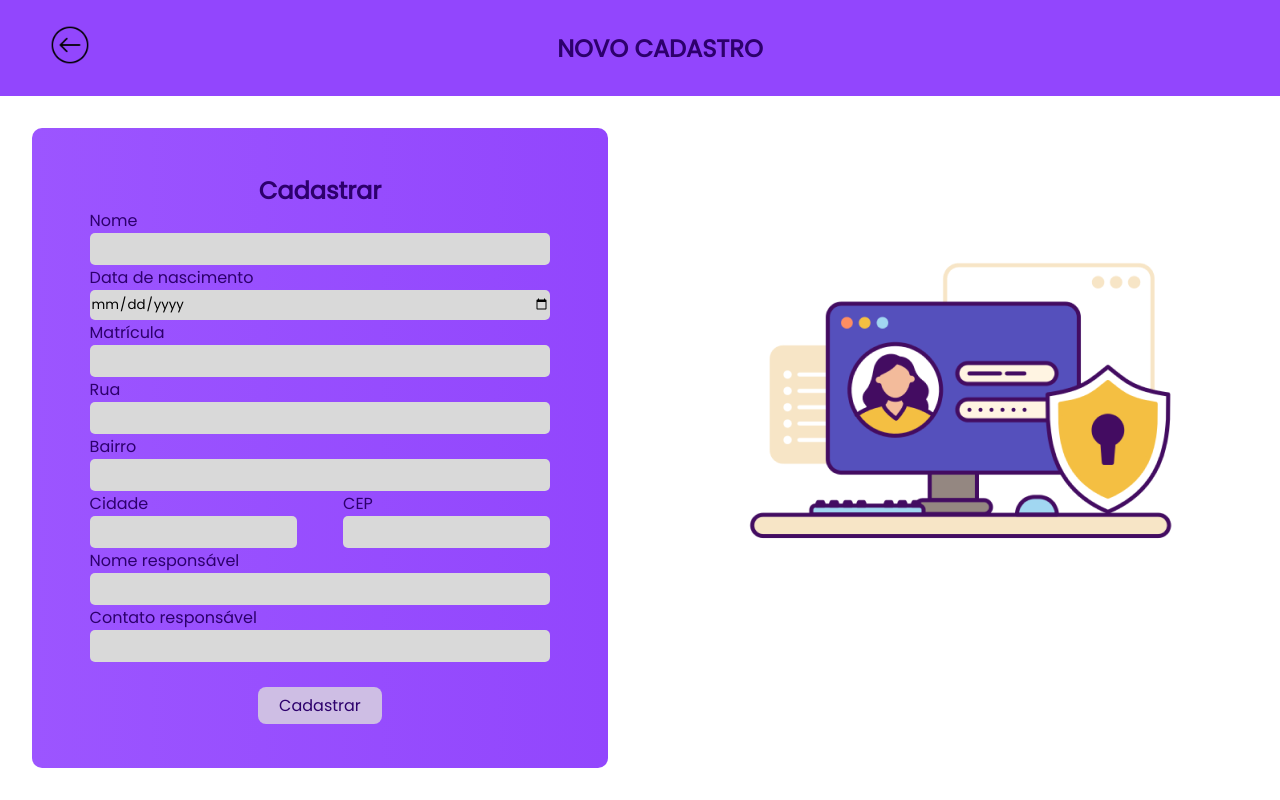
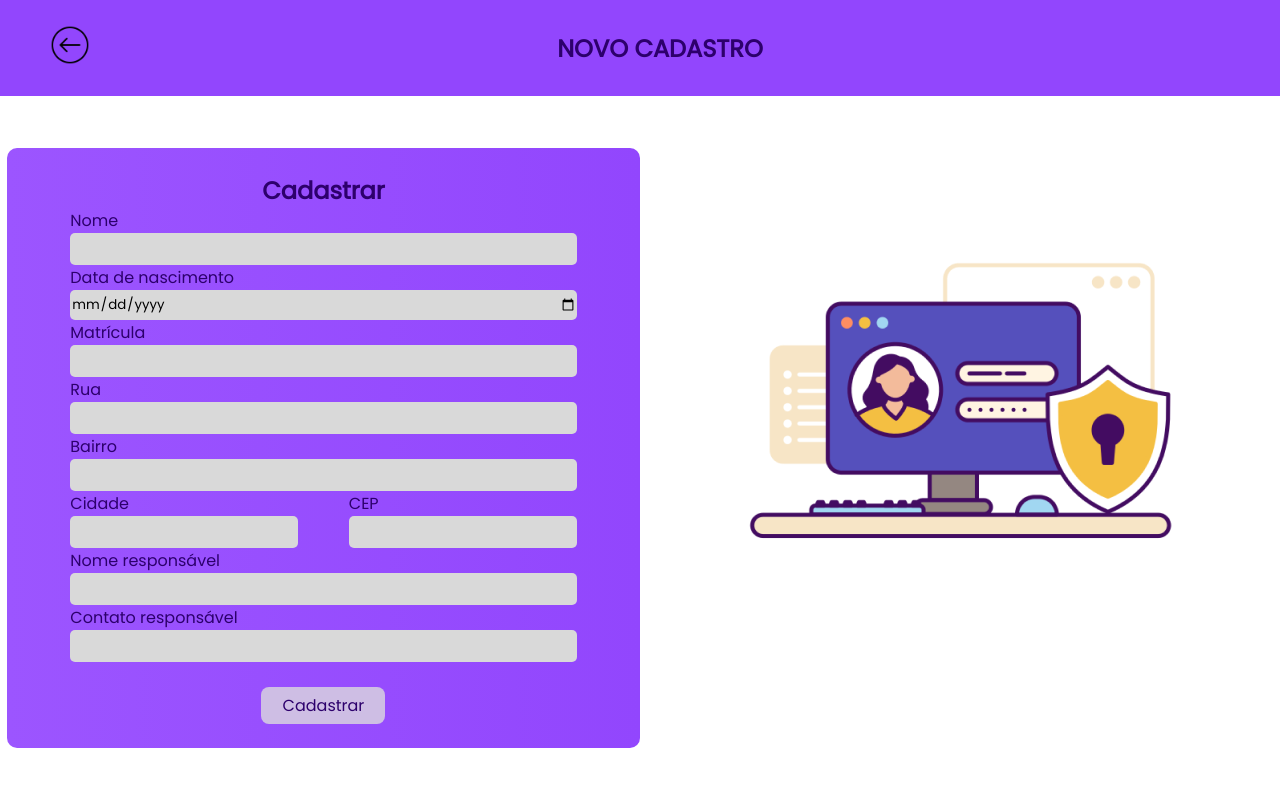
Before and after one commit to isaaraujor/tcc, a PHP site: page /novoaluno.php in a window 1280 px wide. Run offline with PHP 8.4, Linux system fonts and the light colour scheme.

Commit message:
ajustando css

```diff
--- a/tela-login/css/cont.css
+++ b/tela-login/css/cont.css
@@ -64,8 +64,8 @@ h2{
 
 }
 input, select{
-    height: 30px;
-    width: 220px;
+    height: 5vh;
+    width: 12vw;
     background: rgba(217,217,217,1);
     border: none;
     border-radius: 5px;
--- a/tela-login/css/novo.css
+++ b/tela-login/css/novo.css
@@ -42,13 +42,14 @@ h2{
 
 
 .form-cad{
-    height: 80vh;
-    width: 90%;
+    height: 75vh;
+    width: 50vw;
     display: flex;
     flex-direction: column;
     justify-content: center;
     align-items: center;
     margin: auto;
+    margin-left: 7px;
     border-radius: 10px;
     background: linear-gradient(to left,rgba(146,70,253,1), rgb(156, 85, 255));
     background-size: cover;
```
